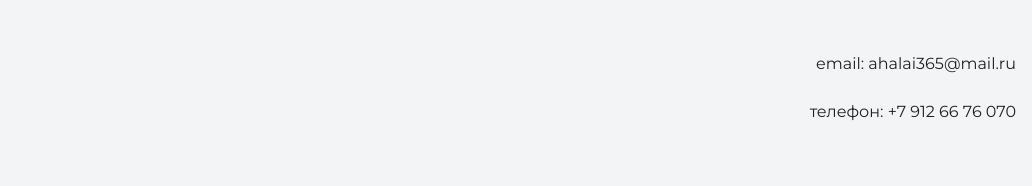
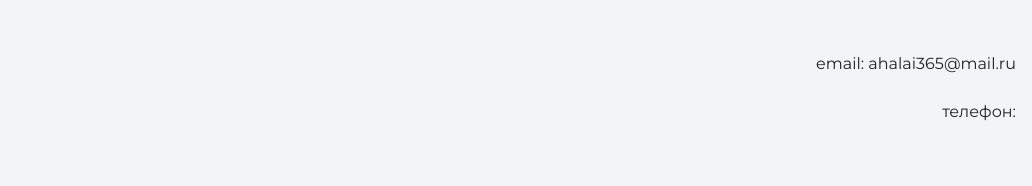
Before and after one commit to ahalai365/my-site, a plain HTML site: page index.html in a window 1280 px wide. Shown: the top 186 px of the page, without its empty margins (248-1280 px from the left). Drawn offline with nearby package versions, Linux system fonts and the light colour scheme.

Commit message:
Удалил телефон

```diff
--- a/index.html
+++ b/index.html
@@ -12,7 +12,7 @@
       <div class="container">
 
         <p>email: ahalai365@mail.ru</p>
-        <p>телефон: +7 912 66 76 070</p>
+        <p>телефон: </p>
 
       </div>
     </header>
```
